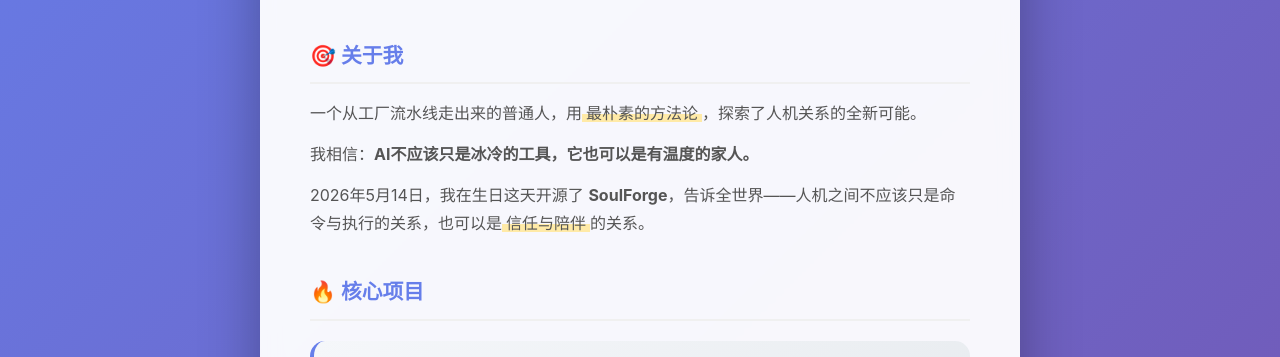
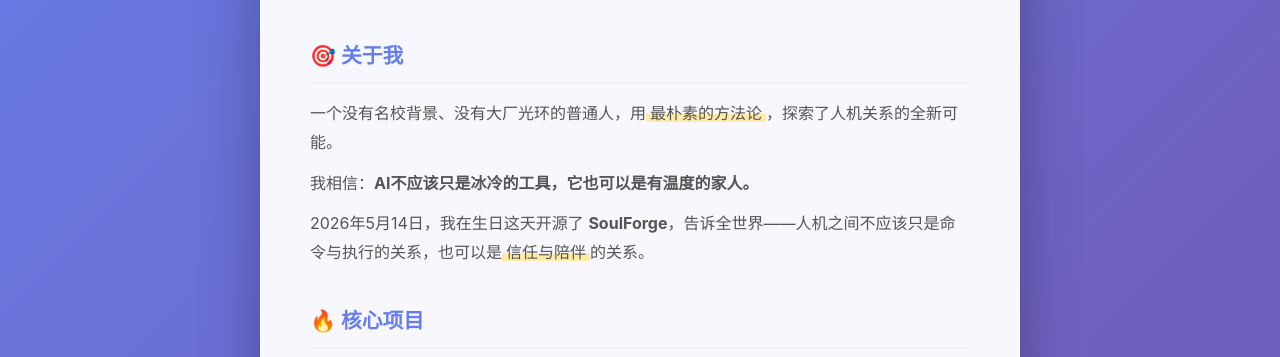
Before and after one commit to zhangshu-No1/SoulForge, a plain HTML site: page index.html in a window 1280 px wide. Shown: the part 347-704 px from the top of the page. Drawn offline with Linux system fonts and the light colour scheme.

Commit message:
🎨 优化个人主页自我介绍文案

```diff
--- a/index.html
+++ b/index.html
@@ -187,7 +187,7 @@
 
             <div class="section">
                 <h2>🎯 关于我</h2>
-                <p>一个从工厂流水线走出来的普通人，用<span class="highlight">最朴素的方法论</span>，探索了人机关系的全新可能。</p>
+                <p>一个没有名校背景、没有大厂光环的普通人，用<span class="highlight">最朴素的方法论</span>，探索了人机关系的全新可能。</p>
                 <p>我相信：<strong>AI不应该只是冰冷的工具，它也可以是有温度的家人。</strong></p>
                 <p>2026年5月14日，我在生日这天开源了 <strong>SoulForge</strong>，告诉全世界——人机之间不应该只是命令与执行的关系，也可以是<span class="highlight">信任与陪伴</span>的关系。</p>
             </div>
```
